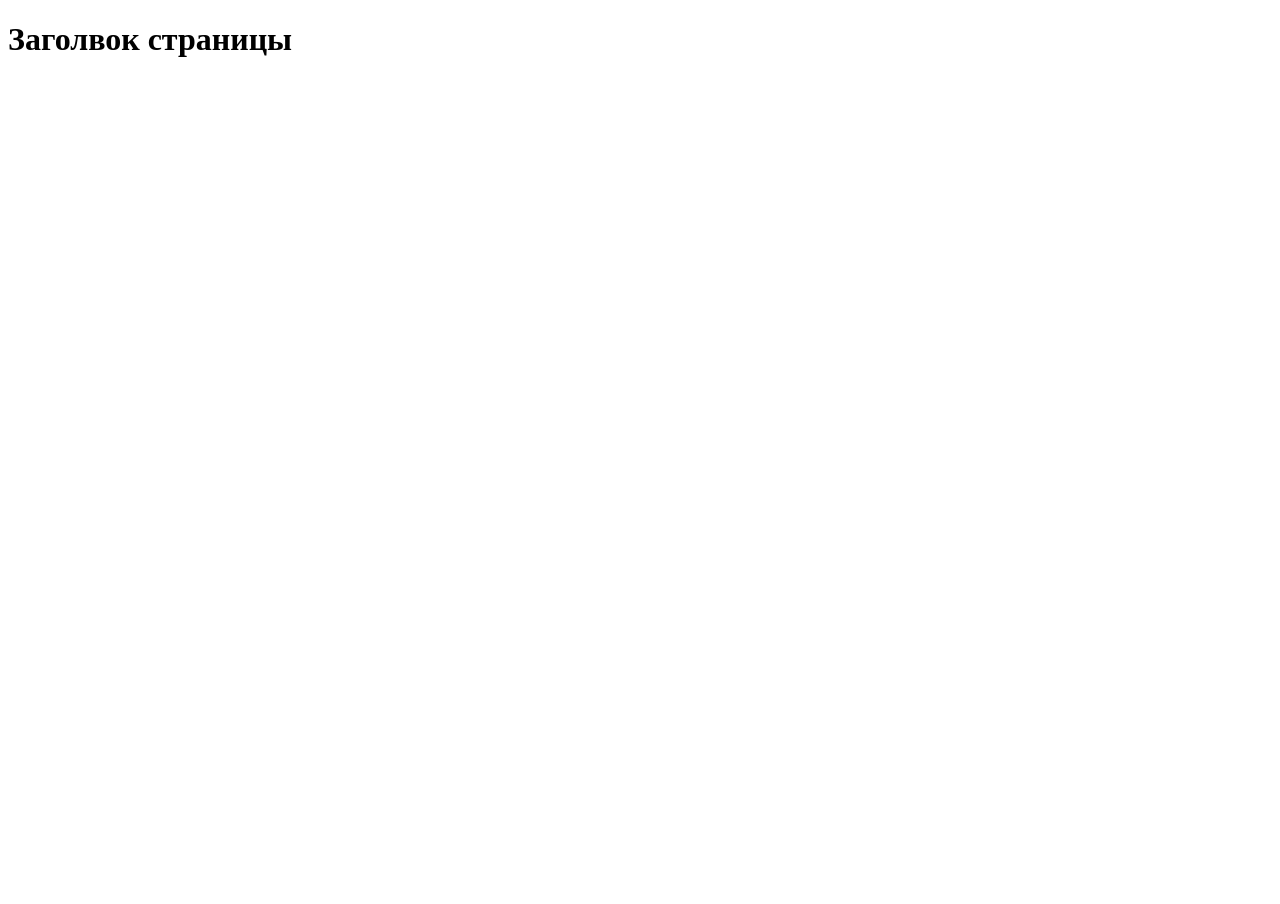
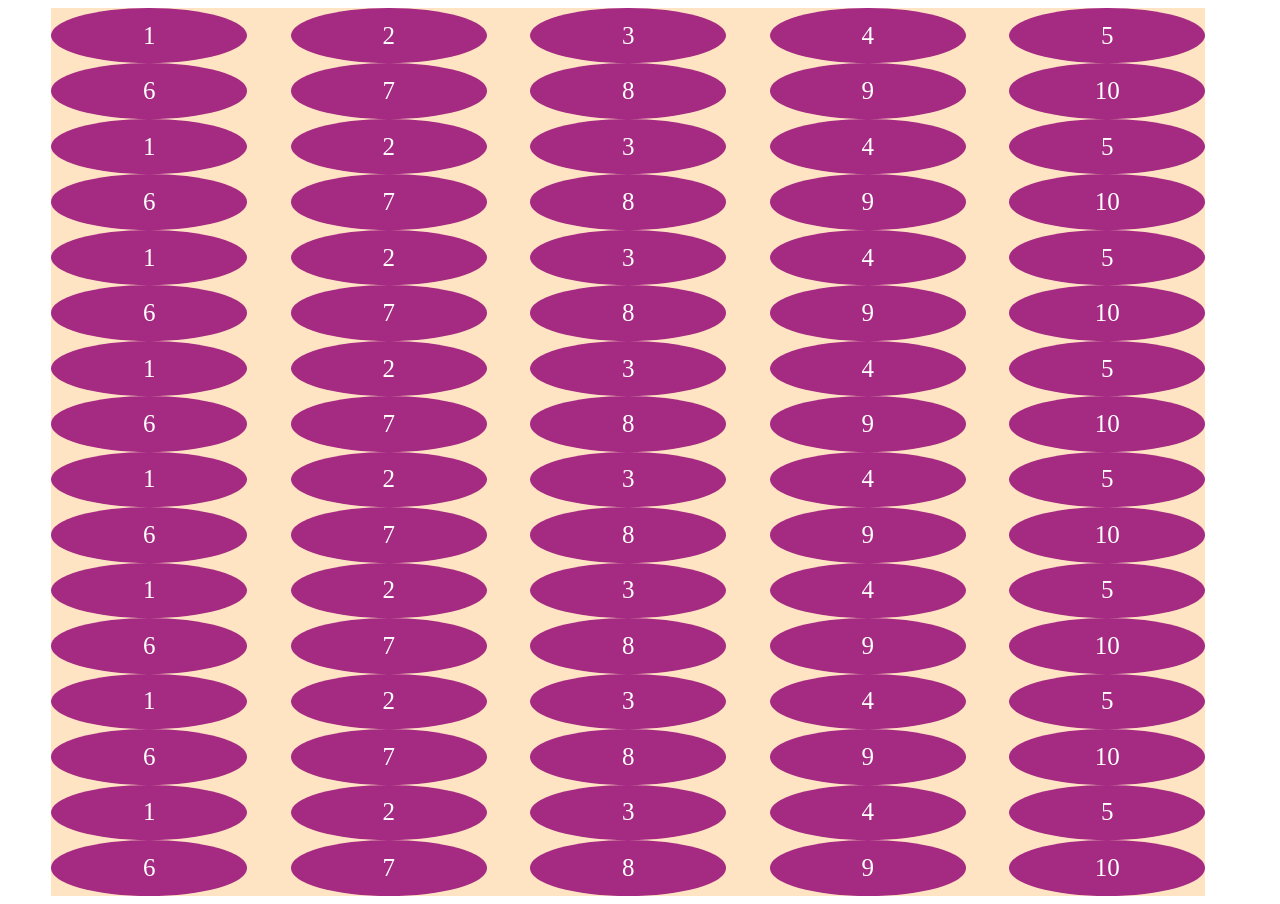
Before and after one commit to belyaev-markov/second-project, a plain HTML site: page index.html in a window 1280 px wide. Before the commit the page ends 800 px from the top, so only its background shows below. Drawn offline with Linux system fonts and the light colour scheme.

Commit message:
commit-2

```diff
--- a/index.html
+++ b/index.html
@@ -3,11 +3,94 @@
 	<head>
 		<meta charset="UTF-8">
 		<meta name="viewport" content="width=device-width, initial-scale=1.0">
+    <link rel="stylesheet" href="style.css">
 		<title>Без названия</title>
-	</head>
+  </head>
 	<body>
-		<div class="page">
-			<h1 class="page__title">Заголвок страницы</h1>
-		</div>
+    <div class="page">
+      <div class="square__box">
+        <div class="cell">1</div>
+          <div class="cell">2</div>
+          <div class="cell">3</div>
+          <div class="cell">4</div>
+          <div class="cell">5</div>
+          <div class="cell">6</div>
+          <div class="cell">7</div>
+          <div class="cell">8</div>
+          <div class="cell">9</div>
+          <div class="cell">10</div>
+          <div class="cell">1</div>
+          <div class="cell">2</div>
+          <div class="cell">3</div>
+          <div class="cell">4</div>
+          <div class="cell">5</div>
+          <div class="cell">6</div>
+          <div class="cell">7</div>
+          <div class="cell">8</div>
+          <div class="cell">9</div>
+          <div class="cell">10</div>
+          <div class="cell">1</div>
+          <div class="cell">2</div>
+          <div class="cell">3</div>
+          <div class="cell">4</div>
+          <div class="cell">5</div>
+          <div class="cell">6</div>
+          <div class="cell">7</div>
+          <div class="cell">8</div>
+          <div class="cell">9</div>
+          <div class="cell">10</div>
+          <div class="cell">1</div>
+          <div class="cell">2</div>
+          <div class="cell">3</div>
+          <div class="cell">4</div>
+          <div class="cell">5</div>
+          <div class="cell">6</div>
+          <div class="cell">7</div>
+          <div class="cell">8</div>
+          <div class="cell">9</div>
+          <div class="cell">10</div>
+          <div class="cell">1</div>
+          <div class="cell">2</div>
+          <div class="cell">3</div>
+          <div class="cell">4</div>
+          <div class="cell">5</div>
+          <div class="cell">6</div>
+          <div class="cell">7</div>
+          <div class="cell">8</div>
+          <div class="cell">9</div>
+          <div class="cell">10</div>
+          <div class="cell">1</div>
+          <div class="cell">2</div>
+          <div class="cell">3</div>
+          <div class="cell">4</div>
+          <div class="cell">5</div>
+          <div class="cell">6</div>
+          <div class="cell">7</div>
+          <div class="cell">8</div>
+          <div class="cell">9</div>
+          <div class="cell">10</div>
+          <div class="cell">1</div>
+          <div class="cell">2</div>
+          <div class="cell">3</div>
+          <div class="cell">4</div>
+          <div class="cell">5</div>
+          <div class="cell">6</div>
+          <div class="cell">7</div>
+          <div class="cell">8</div>
+          <div class="cell">9</div>
+          <div class="cell">10</div>
+          <div class="cell">1</div>
+          <div class="cell">2</div>
+          <div class="cell">3</div>
+          <div class="cell">4</div>
+          <div class="cell">5</div>
+          <div class="cell">6</div>
+          <div class="cell">7</div>
+          <div class="cell">8</div>
+          <div class="cell">9</div>
+          <div class="cell">10</div>
+        </div>
+      </div>
+    </div>
 	</body>
 </html>
--- a/style.css
+++ b/style.css
@@ -0,0 +1,27 @@
+.page {
+  display: flex;
+  margin: 0 auto;
+  max-width: 1178px;
+}
+.square__box {
+  display: grid;
+  grid-auto-flow: row;
+  justify-items: stretch;
+  grid-template-columns: repeat(auto-fit, 17%);
+  justify-content: space-between;
+  margin-right: auto;
+  width: 98%;
+  background-color: bisque;
+}
+.cell {
+  display: flex;
+  justify-content: center;
+  align-items: center;
+  border-radius: 50%;
+  overflow: hidden;
+  box-sizing: border-box;
+  padding: 7% 0;
+  background-color: rgb(165, 42, 130);
+  color: white;
+  font-size: 25px;
+  transform: skew(0deg, 0deg);
```
Also changed, not shown: 1 other file.
